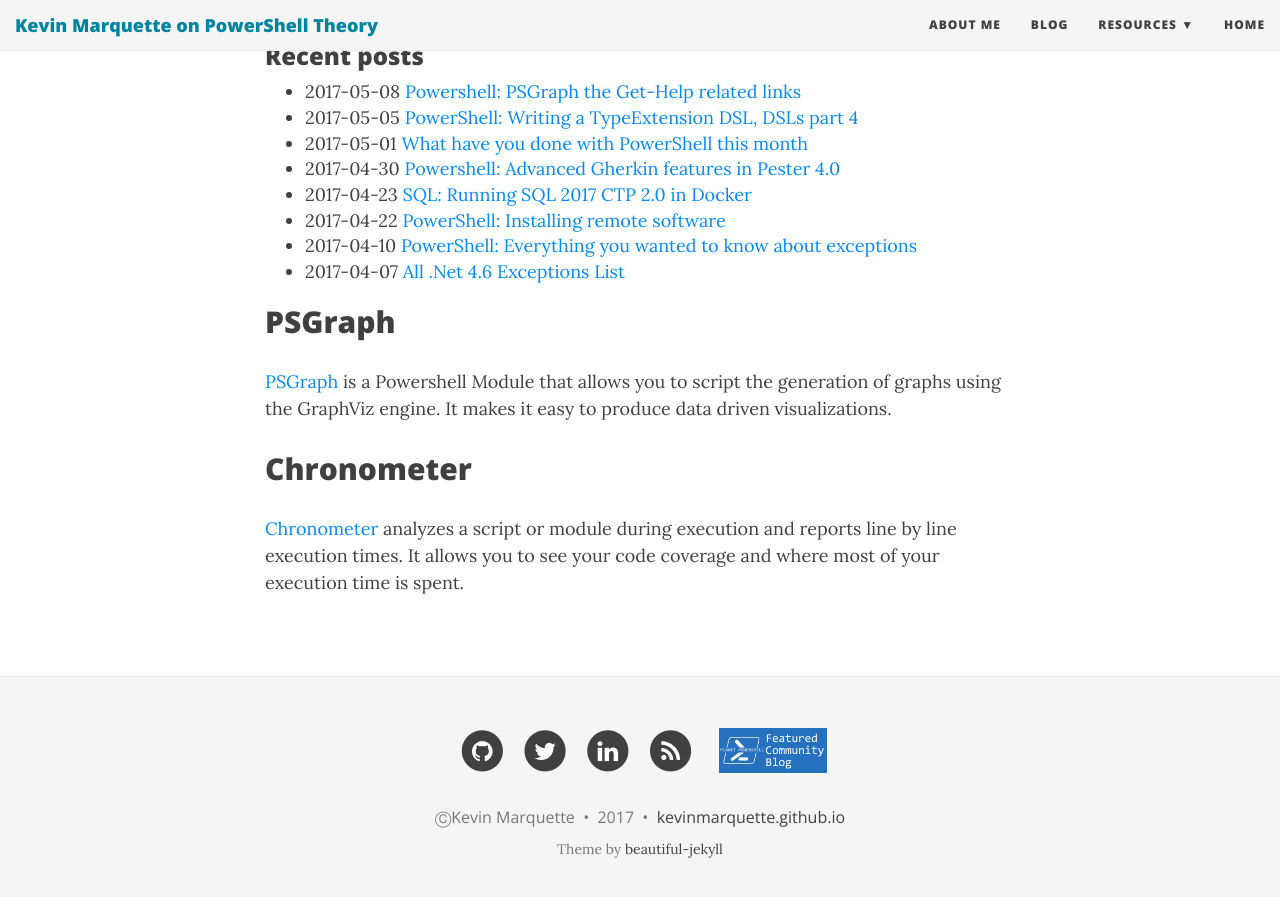
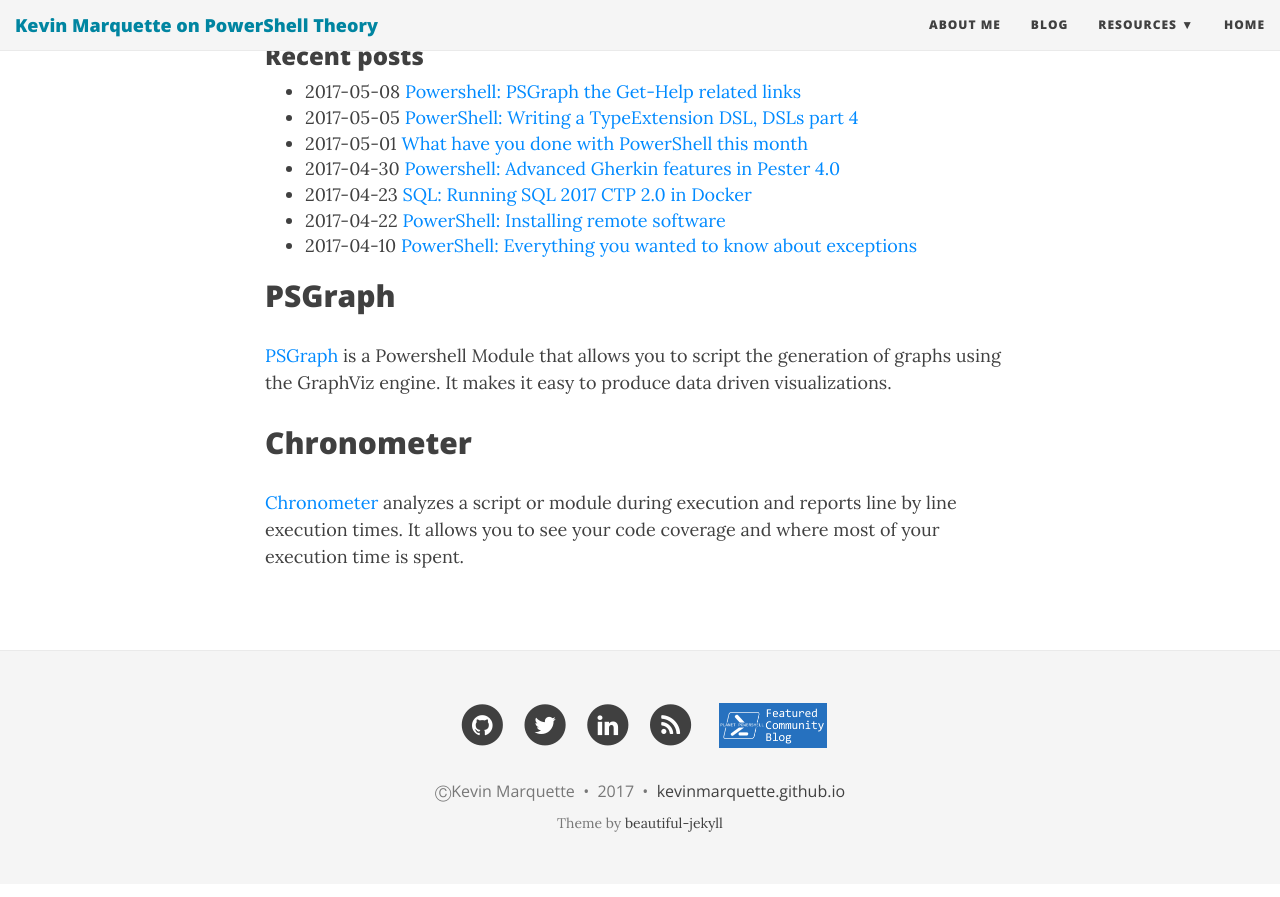
Before and after one commit to KevinMarquette/kevinmarquette.github.io, a Jekyll site: the page built from index.md, in a window 1280 px wide and 900 px high, scrolled down 741 px. Shown: the top 897 px of the window. Built offline with Jekyll 4.4.1, drawn with Linux system fonts in a browser that asks for light colours; nearby versions of some CDN libraries.

Commit message:
update index

```diff
--- a/index.md
+++ b/index.md
@@ -28,8 +28,6 @@ When I cover fundamentals, my intention is that everyone walks away learning som
 * 2017-04-23 [SQL: Running SQL 2017 CTP 2.0 in Docker](https://kevinmarquette.github.io/2017-04-23-SQL-running-sql-server-in-docker/?utm_source=blog&utm_medium=blog&utm_content=recent)
 * 2017-04-22 [PowerShell: Installing remote software](https://kevinmarquette.github.io/2017-04-22-Powershell-installing-remote-software/?utm_source=blog&utm_medium=blog&utm_content=recent)
 * 2017-04-10 [PowerShell: Everything you wanted to know about exceptions](https://kevinmarquette.github.io/2017-04-10-Powershell-exceptions-everything-you-ever-wanted-to-know/?utm_source=blog&utm_medium=blog&utm_content=recent)
-* 2017-04-07 [All .Net 4.6 Exceptions List](https://kevinmarquette.github.io/2017-04-07-all-dotnet-exception-list/?utm_source=blog&utm_medium=blog&utm_content=recent)
-
 
 ## PSGraph
 
```
